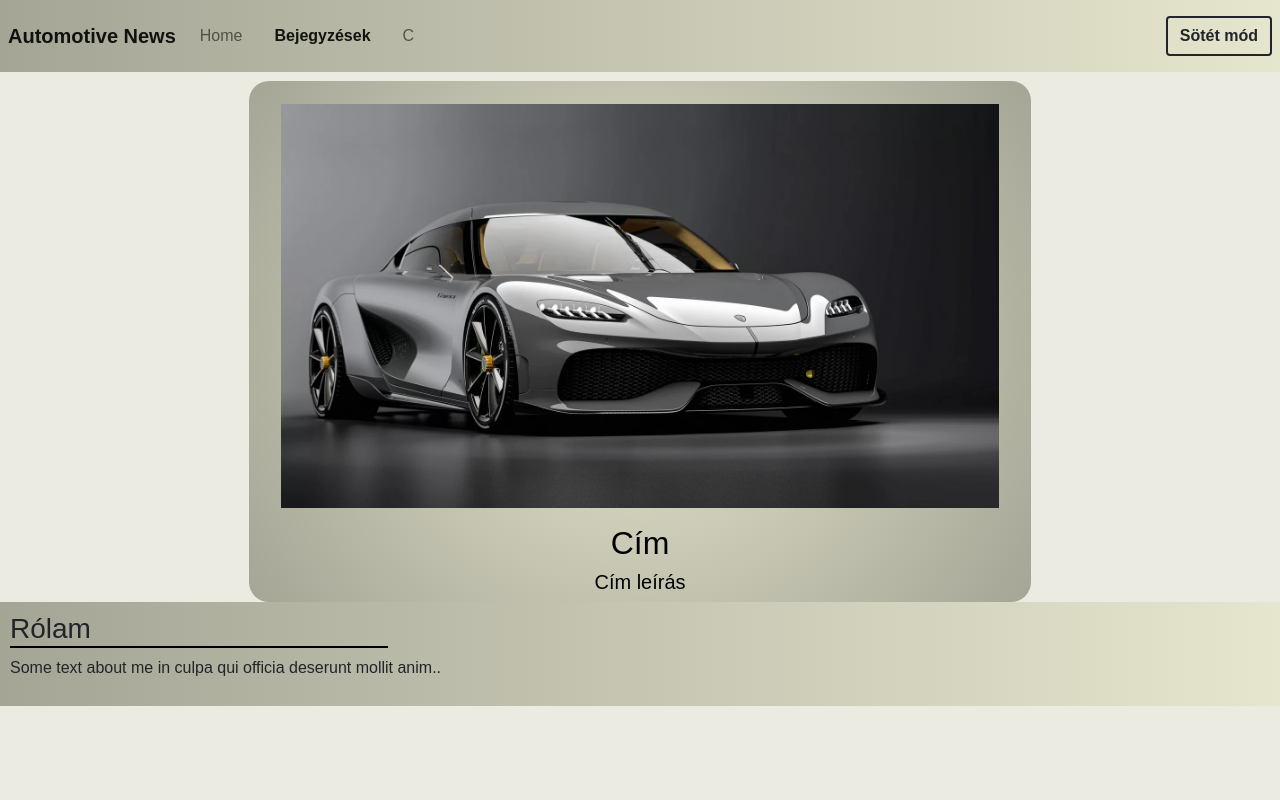
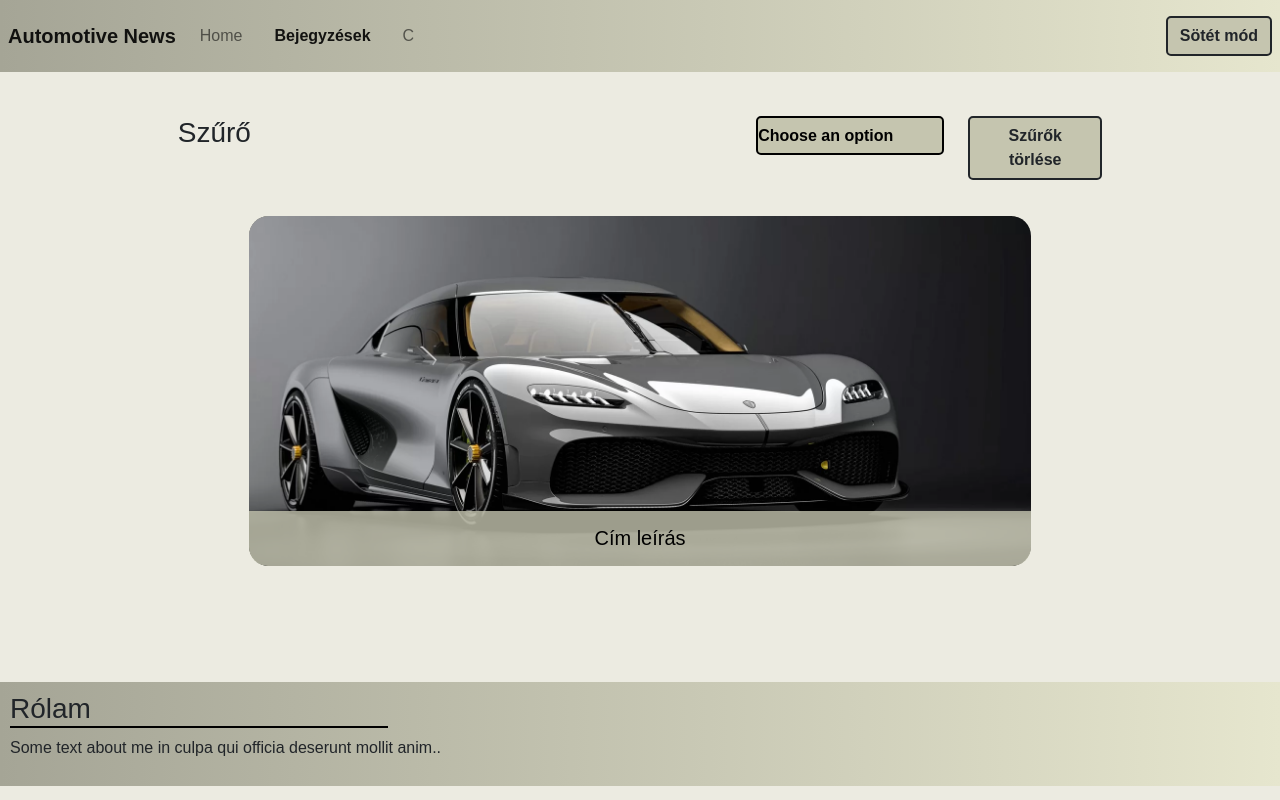
Before and after one commit to RakottKrumpli04/CarBlog, a PHP site: page /cikkek.php in a window 1280 px wide. Run offline with PHP 8.4, Linux system fonts and the light colour scheme.

Commit message:
cikkes oldal update

```diff
--- a/client/cikkek.php
+++ b/client/cikkek.php
@@ -33,16 +33,48 @@
   </nav>
 
 <div class="container">
-  <p class="fakeimg"></p>
-  <div class="col-md">
+  <p class="fakeimg" style="height: 100px"></p>
     <div class="row">
-      <img class="img" src="img/Gemera.png" alt="Kép">
-      <h2 class="cim">Cím</h2>
-      <h5 class="leiras">Cím leírás</h5>
+      <div class="col-md">
+        <h3>Szűrő</h3>
+      </div>
+      <div class="col-md-2">
+        <select id="select">
+          <option disabled selected style="display:none;">Choose an option</option>
+          <option value="1">Onsdflksddovinidfbpfve</option>
+          <option value="2">Two</option>
+          <option value="3">Three</option>
+        </select>
+      </div>
+      <div class="col-md-2">
+      <button class="btn btn-outline-dark" id="btnSzuro">Szűrők törlése</button>
+      </div>
     </div>
+  <p class="fakeimg" style="height: 20px"></p>
+
+
+  <div class="flip-card" tabIndex="0">
+    <div class="flip-card-inner">
+
+      <div class="flip-card-front">
+        <div class="leirashatter">
+          <h5 class="leiras">Cím leírás</h1>
+        </div>
+      </div>
+
+      <div class="flip-card-back">
+        <div class="cimhatter">
+            <h1 class="cim">Cím</h5>
+        </div>
+      </div>
+    </div>
+  </div>
+
+
+
+
+  <p class="fakeimg" style="height: 100px"></p>
 </div>
-</div>
-
 
 <div class="footercolumn">
   <h3 id="sor">Rólam</h2>
--- a/client/javaScript.js
+++ b/client/javaScript.js
@@ -32,20 +32,32 @@ document.getElementById("btn").addEventListener("click", function () {
 
 function valt(){
 
-    const elem = document.getElementById("btn")
+    const elem = document.getElementById("btn");
+    const btn = document.getElementById("btn");
+    const btnSzuro = document.getElementById("btnSzuro");
     const storedValue = localStorage.getItem("Mode");
     const navbar = document.querySelector(".navbar");
     const navlink = document.querySelector(".nav-link");
-    const rows = document.querySelectorAll(".row");
+    const rows = document.querySelectorAll(".flipcard");
     const cimek = document.querySelectorAll(".cim");
+    const cimhatter = document.querySelectorAll(".cimhatter");
     const leirasok = document.querySelectorAll(".leiras");
+    const leirashatter = document.querySelectorAll(".leirashatter");
     const szovegek = document.querySelectorAll(".szoveg");
-    const btn = document.querySelector(".btn");
+    const fakeimg = document.querySelectorAll(".fakeimg");
+
 
 if (storedValue === "Dark"){
 
     elem.innerHTML = "Világos mód";
     btn.classList.replace("btn-outline-dark", "btn-outline-light");
+    btnSzuro.classList.replace("btn-outline-dark", "btn-outline-light");
+    document.querySelector("#btn").style.backgroundColor = "#333c47";
+    document.querySelector("#btnSzuro").style.backgroundColor = "#333c47";
+    document.querySelector("#select").style.backgroundColor = "#333c47";
+    document.querySelector("#select").style.color = "whitesmoke";
+    document.querySelector("#select").style.borderColor = "whitesmoke";
+
 
     document.body.style.backgroundColor = "#1E2022";
 
@@ -57,16 +69,27 @@ if (storedValue === "Dark"){
     cimek.forEach(cim => {cim.style.color = "whitesmoke"});
     leirasok.forEach(leiras => {leiras.style.color = "whitesmoke"});
     szovegek.forEach(szoveg => {szoveg.style.color = "whitesmoke"});
+    cimhatter.forEach(function(cimhatter) {cimhatter.style.backgroundColor = 'rgba(51, 60, 71, 0.85)';});
+    leirashatter.forEach(function(leirashatter) {leirashatter.style.backgroundColor = 'rgba(51, 60, 71, 0.8)';});
 
     document.querySelector(".footercolumn").style.background = "linear-gradient(270deg, #626a75 0%, #333c47 100%)";
     document.querySelector(".footercolumn").style.color = "whitesmoke";
     document.getElementById("sor").style.borderColor = "whitesmoke";
+    fakeimg.forEach(function(fakeimg) {fakeimg.style.backgroundColor = "#1E2022";});
+
 }
 
 else if (storedValue === "Light"){
 
     elem.innerHTML = "Sötét mód";
     btn.classList.replace("btn-outline-light", "btn-outline-dark");
+    btnSzuro.classList.replace("btn-outline-light", "btn-outline-dark");
+    document.querySelector("#btn").style.backgroundColor = "rgb(197, 197, 175)";
+    document.querySelector("#btnSzuro").style.backgroundColor = "rgb(197, 197, 175)";
+    document.querySelector("#select").style.backgroundColor = "rgb(197, 197, 175)";
+    document.querySelector("#select").style.color = "black";
+    document.querySelector("#select").style.borderColor = "black";
+
 
     document.body.style.backgroundColor = "rgb(236, 235, 225)";
 
@@ -78,9 +101,12 @@ else if (storedValue === "Light"){
     cimek.forEach(cim => {cim.style.color = "black"});
     leirasok.forEach(leiras => {leiras.style.color = "black"});
     szovegek.forEach(szoveg => {szoveg.style.color = "black"});
+    cimhatter.forEach(function(cimhatter) {cimhatter.style.backgroundColor = "rgba(197, 197, 175, 0.8)";});
+    leirashatter.forEach(function(leirashatter) {leirashatter.style.backgroundColor = "rgba(197, 197, 175, 0.8)";});
 
     document.querySelector(".footercolumn").style.background = "linear-gradient(270deg, rgb(230, 230, 206) 0%, rgb(165, 165, 150) 100%)";
     document.querySelector(".footercolumn").style.color = "black";
     document.getElementById("sor").style.borderColor = "black";
+    fakeimg.forEach(function(fakeimg) {fakeimg.style.backgroundColor = "rgb(236, 235, 225)";});
 }
 }
--- a/client/style.css
+++ b/client/style.css
@@ -12,15 +12,57 @@ body {
 #active{
     font-weight: bolder;
 }
-#btn{
+#btn, #btnSzuro{
     font-weight: bolder;
     border-width: 2px;
+    border-radius: 5px;
+    background-color: rgb(197, 197, 175);
 }
-h1{
-    margin-top: 200px;
+#select{
+    font-weight: bolder;
+    border-radius: 5px;
+    border: 2px solid black;
+    background-color: rgb(197, 197, 175);
+    height: 39px;
+    float: right;
 }
-h2, h5{
+select {
+	appearance: none;
+}
+h2{
     text-align: center;
+}
+h5{
+    margin: 2%;
+}
+.container{
+    align-items: center;
+}
+.row{
+    width: 85%;
+    display: flex;
+    margin: auto;
+}
+
+.leirashatter{
+    background-color: rgba(197, 197, 175, 0.8);
+    width: 100%;
+    border-bottom-left-radius: 19px;
+    border-bottom-right-radius: 19px;
+}
+.cimhatter{
+    background-color: rgba(197, 197, 175, 0.8);
+    width: 100%;
+    height: 100%;
+    border-radius: 20px;
+    margin: auto;
+    display: flex;
+}
+.cim{
+    font-weight: bolder;
+    text-align: center;
+    margin: 5%;
+    margin: auto;
 }
 .header {
     padding-right: 30px;
@@ -38,14 +80,68 @@ h2, h5{
     margin-left: auto;
     margin-right: auto;
 }
-.row{
-    color: black;
-    height: 100%;
+.flip-card {
+    background-color: transparent;
+    width: 70%;
+    height: 350px;
+    perspective: 1000px;
     margin: auto;
     border-radius: 20px;
-    background: radial-gradient(circle, rgb(230, 230, 206) 0%, rgb(165, 165, 150) 100%);
-    width: 70%;
 }
+
+.flip-card-inner {
+    position: relative;
+    width: 100%;
+    height: 100%;
+    text-align: center;
+    border-radius: 20px;
+    transition: transform 0.3s;
+    transform-style: preserve-3d;
+    backface-visibility: hidden;
+    -moz-backface-visibility: hidden;
+}
+
+.flip-card:focus {
+    outline: 0;
+}
+
+.flip-card:hover .flip-card-inner,
+.flip-card:focus .flip-card-inner{
+    transform: rotateX(180deg);
+}
+
+.flip-card-front,
+.flip-card-back {
+    position: absolute;
+    width: 100%;
+    height: 100%;
+}
+
+.flip-card-front {
+    background-image: url("img/Gemera.png");
+    background-size: cover;
+    background-position: center;
+    color: black;
+    z-index: 2;
+    display: flex;
+    justify-content: center;
+    align-items: flex-end;
+    border-radius: 20px;
+}
+
+.flip-card-back {
+    background-image: url("img/Gemera.png");
+    background-size: cover;
+    background-position: center;
+    color: black;
+    transform: rotateX(180deg);
+    z-index: 1;
+    display: flex;
+    justify-content: center;
+    align-items: center;
+    border-radius: 20px;
+}
+
 .footercolumn {
     width: 100%;
     float: right;
@@ -54,8 +150,8 @@ h2, h5{
 }
 
 .fakeimg {
-    background-color: rgb(255, 255, 255);
-    height: 65px;
+    background-color: rgb(236, 235, 225);
+    height: 30px;
 }
 #sor{
     border-bottom: 2px solid black;
```
